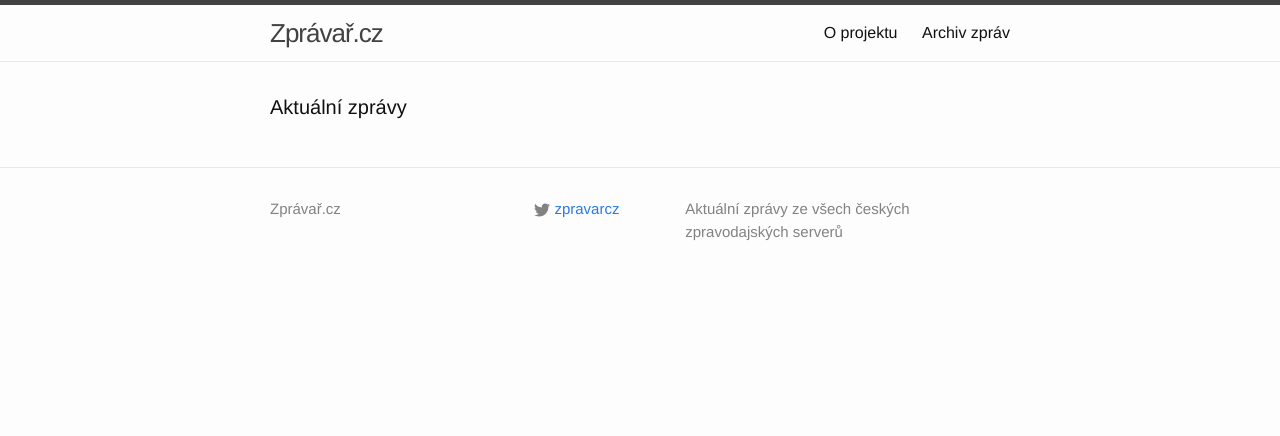
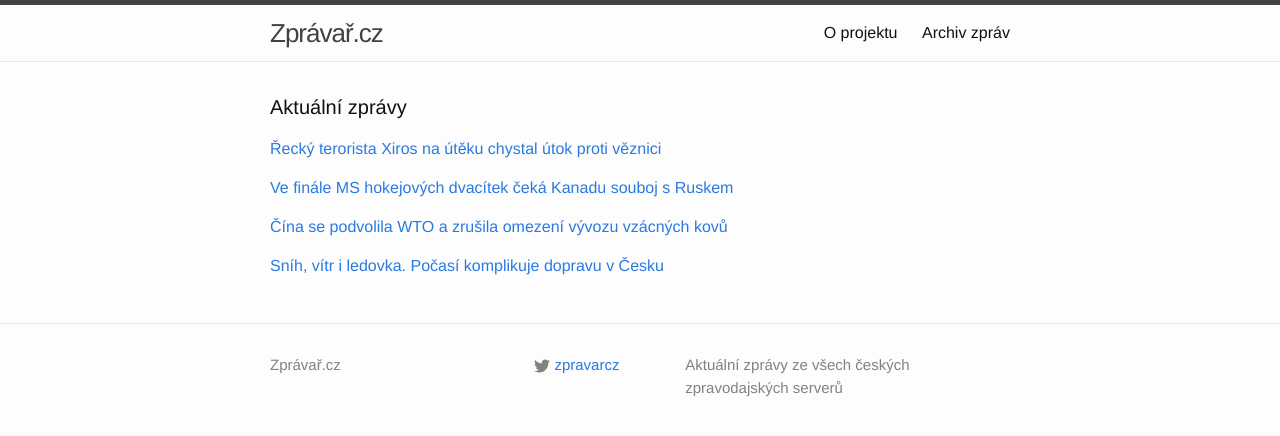
Before and after one commit to adliska/zpravar, a Jekyll site: the page built from index.html, in a window 1280 px wide. Shown: the top 436 px of the page. Built offline with Jekyll 4.4.1, drawn with Linux system fonts in a browser that asks for light colours.

Commit message:
zpravar news update

```diff
--- a/index.html
+++ b/index.html
@@ -5,4 +5,32 @@ layout: default
 <div class="home">
     <h1 class="page-heading">Aktuální zprávy</h1>
 
-</div>
+<p><a href="javascript:;" onclick="toggle_visibility('zpravy0')">Řecký terorista Xiros na útěku chystal útok proti věznici </a></p>
+<div id="zpravy0" style="display:none">
+<ul>
+<li><a href=http://www.lidovky.cz/recky-terorista-xiros-na-uteku-chystal-utok-proti-veznici-pa9-/zpravy-svet.aspx?c=A150105_073108_ln_zahranici_mct>Řecký terorista Xiros na útěku chystal útok proti věznici  - www.lidovky.cz</a></li>
+<li><a href=http://zpravy.idnes.cz/recky-terorista-chystal-utok-na-veznici-fdq-/zahranicni.aspx?c=A150105_063033_zahranicni_jj>V Řecku lapili obávaného teroristu, chystal velký útok na vězení - zpravy.idnes.cz</a></li>
+<li><a href=http://zpravy.aktualne.cz/zahranici/recky-terorista-xiros-na-uteku-chystal-utok-proti-veznici/r~8d14cc14946711e4b98c002590604f2e/>Řecký terorista Xiros na útěku chystal útok proti věznici - zpravy.aktualne.cz</a></li>
+</ul>
+</div><p><a href="javascript:;" onclick="toggle_visibility('zpravy1')">Ve finále MS hokejových dvacítek čeká Kanadu souboj s Ruskem</a></p>
+<div id="zpravy1" style="display:none">
+<ul>
+<li><a href=http://hokej.idnes.cz/hokej-ms-do-20-let-semifinale-dfk-/reprezentace.aspx?c=A150105_065500_reprezentace_rou>Ve finále MS hokejových dvacítek čeká Kanadu souboj s Ruskem - hokej.idnes.cz</a></li>
+<li><a href=http://www.sportovninoviny.cz/zpravy/ve-finale-hokejoveho-ms-hracu-do-20-let-se-utkaji-kanada-a-rusko/1164913>Ve finále hokejového MS hráčů do 20 let se utkají Kanada a Rusko - www.sportovninoviny.cz</a></li>
+<li><a href=http://sport.aktualne.cz/slovaci-dostali-pet-golu-od-kanady-ve-finale-je-i-rusko/r~3ea50c00949a11e49fc3002590604f2e/>Slováci dostali pět gólů od Kanady, ve finále je i Rusko - sport.aktualne.cz</a></li>
+</ul>
+</div><p><a href="javascript:;" onclick="toggle_visibility('zpravy2')">Čína se podvolila WTO a zrušila omezení vývozu vzácných kovů</a></p>
+<div id="zpravy2" style="display:none">
+<ul>
+<li><a href=http://www.novinky.cz/ekonomika/357806-cina-se-podvolila-wto-a-zrusila-omezeni-vyvozu-vzacnych-kovu.html>Čína se podvolila WTO a zrušila omezení vývozu vzácných kovů - www.novinky.cz</a></li>
+<li><a href=http://zpravy.aktualne.cz/ekonomika/cina-zrusila-vyvozni-kvoty-na-vzacne-kovy/r~0a405b1694a111e49bec0025900fea04/>Čína zrušila vývozní kvóty na vzácné kovy - zpravy.aktualne.cz</a></li>
+<li><a href=http://www.financninoviny.cz/zpravodajstvi/zpravy/cina-zrusila-vyvozni-kvoty-na-vzacne-kovy/1164923>Čína zrušila vývozní kvóty na vzácné kovy - www.financninoviny.cz</a></li>
+</ul>
+</div><p><a href="javascript:;" onclick="toggle_visibility('zpravy3')">Sníh, vítr i ledovka. Počasí komplikuje dopravu v Česku</a></p>
+<div id="zpravy3" style="display:none">
+<ul>
+<li><a href=http://zpravy.aktualne.cz/domaci/snih-vitr-i-ledovka-pocasi-komplikuje-dopravu-v-cesku/r~fee065ce94a311e498be002590604f2e/>Sníh, vítr i ledovka. Počasí komplikuje dopravu v Česku - zpravy.aktualne.cz</a></li>
+<li><a href=http://www.ceskenoviny.cz/zpravy/zpravy/dopravu-komplikuje-silny-vitr-misty-se-tvori-snehove-jazyky/1164924>Dopravu komplikuje silný vítr, místy se tvoří sněhové jazyky - www.ceskenoviny.cz</a></li>
+<li><a href=http://zpravy.idnes.cz/situace-na-silnicich-0lb-/domaci.aspx?c=A150105_070151_domaci_jj>Sníh komplikuje dopravu, na Zlínsku řidiče trápí i silný vítr - zpravy.idnes.cz</a></li>
+</ul>
+</div></div>
```
